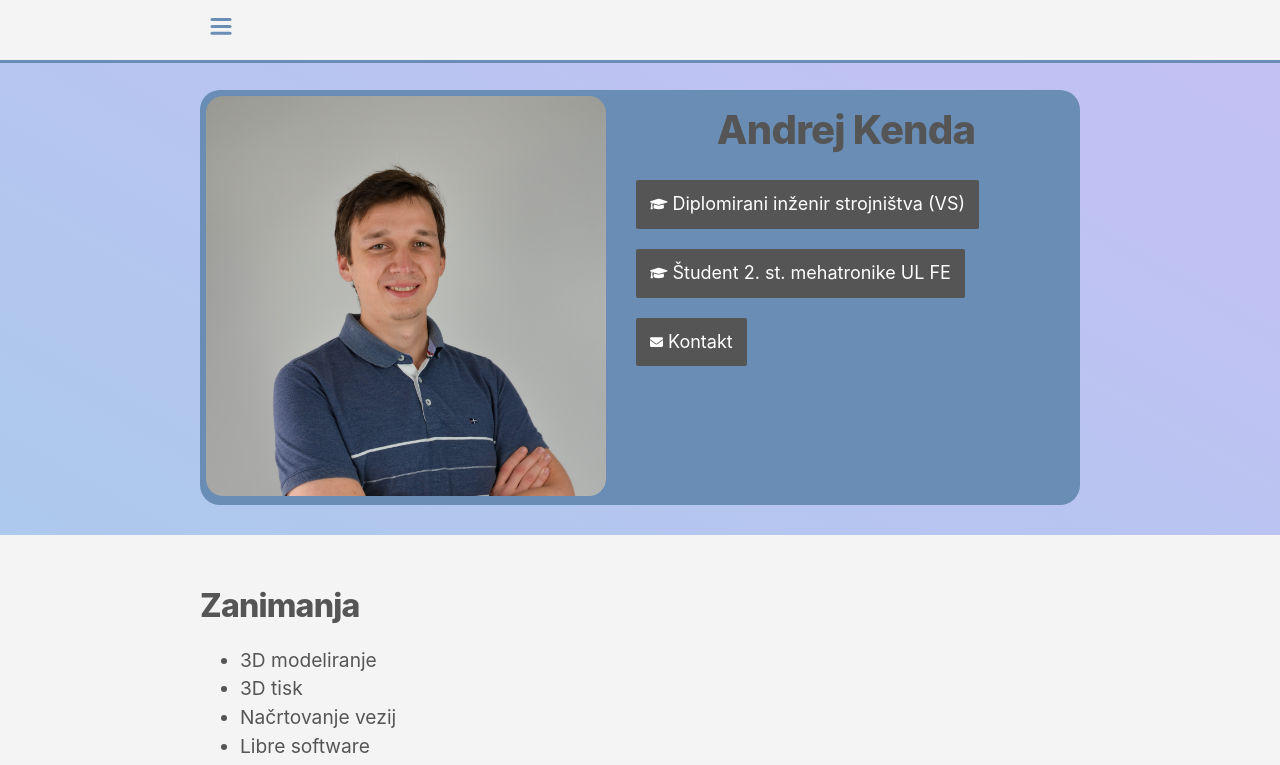
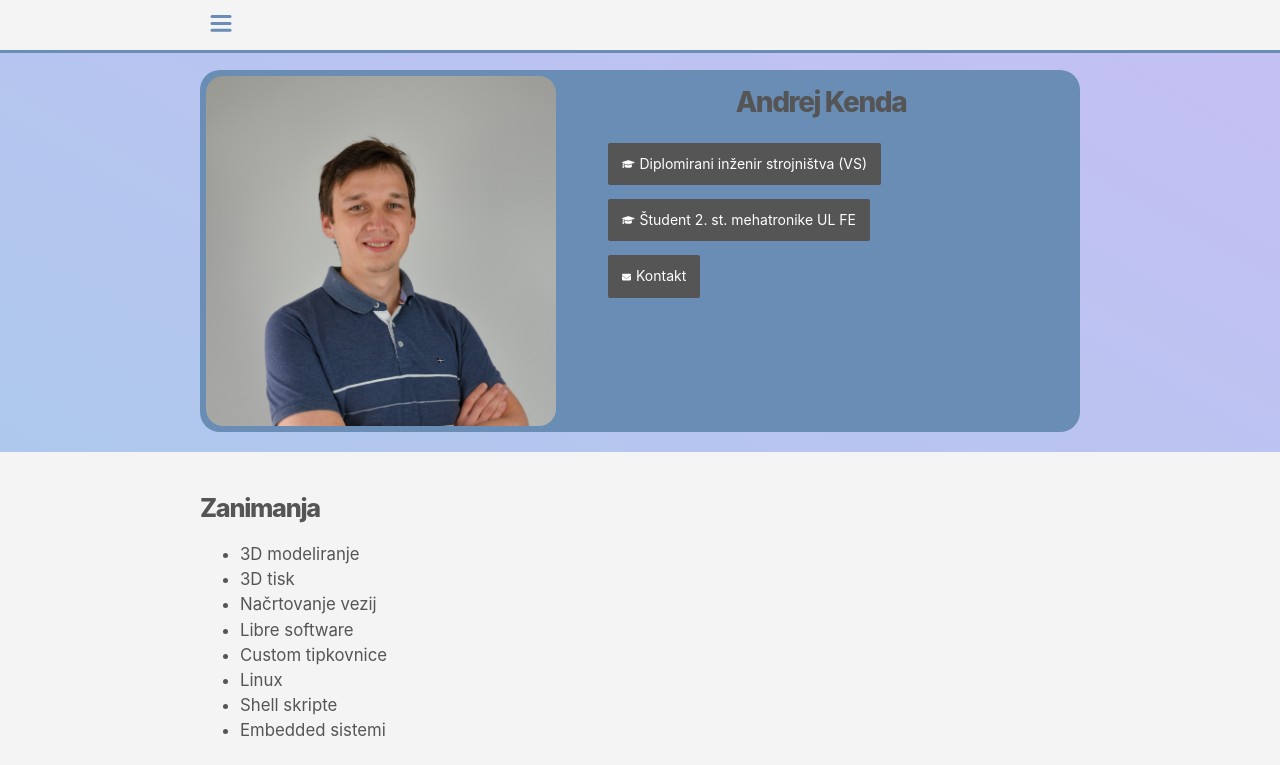
Before and after one commit to kndndrj/website, a Next.js app: page / in a window 1280 px wide. Shown: the top 765 px of the page. Built offline with nearby package versions, Linux system fonts and the light colour scheme.

Commit message:
adjusted scale on entire site

```diff
--- a/components/card.js
+++ b/components/card.js
@@ -21,8 +21,8 @@ export default function Card({ name }) {
         <Image
           className={styles.image}
           src="/images/profile.jpg"
-          height={400}
-          width={400}
+          height={350}
+          width={350}
           alt={name}
         />
       </div>
--- a/components/card.module.css
+++ b/components/card.module.css
@@ -13,7 +13,7 @@
 
 .card li {
   justify-content: center;
-  padding: 10px;
+  padding: 7px;
   margin-bottom: 5px;
   display: inline-flex;
   width: 100%;
--- a/components/navbar.module.css
+++ b/components/navbar.module.css
@@ -5,7 +5,7 @@
 
 .header {
   width: 100%;
-  height: 63px;
+  height: 53px;
   background-color: var(--color-background-light);
   position: fixed;
   z-index: 1;
@@ -27,8 +27,8 @@
   display: flex;
   padding: 14px 10px;
   margin: 0;
-  height: 60px;
-  width: 110%;
+  height: 50px;
+  width: 100%;
   float: left;
   color: var(--color-text-primary);
   background-color: var(--color-background-light);
@@ -45,7 +45,7 @@
 
 .burger {
   height: 100%;
-  height: 60px;
+  height: 50px;
   padding: 14px 20px;
   cursor: pointer;
   color: var(--color-text-secondary);
--- a/lib/transitions.js
+++ b/lib/transitions.js
@@ -29,7 +29,7 @@ export const cardAnimation = {
 
 export const navbarAnimation = {
   open: {
-    clipPath: `circle(200% at 30px 30px)`,
+    clipPath: `circle(200% at 25px 25px)`,
     transition: {
       type: "spring",
       stiffness: 50,
@@ -37,7 +37,7 @@ export const navbarAnimation = {
     }
   },
   closed: {
-    clipPath: "circle(30px at 30px 30px)",
+    clipPath: "circle(25px at 25px 25px)",
     transition: {
       type: "spring",
       stiffness: 400,
--- a/styles/global.css
+++ b/styles/global.css
@@ -21,11 +21,11 @@ body {
   font-family: -apple-system, BlinkMacSystemFont, Segoe UI, Roboto, Oxygen,
     Ubuntu, Cantarell, Fira Sans, Droid Sans, Helvetica Neue, sans-serif;
   line-height: 1.6;
-  font-size: 18px;
+  font-size: 14px;
 }
 
 main {
-  margin-top: 60px;
+  margin-top: 50px;
 }
 
 code {
@@ -38,7 +38,7 @@ pre {
   overflow:auto;
   padding: 20px;
   border: 0px solid;
-  border-radius: 10px;
+  border-radius: 7px;
   background-color: var(--color-text-secondary)
 }
 
--- a/styles/utils.module.css
+++ b/styles/utils.module.css
@@ -6,35 +6,35 @@
 
 .mainSection {
   margin: 10px;
-  padding-top: 20px;
-  padding-bottom: 20px;
+  padding-top: 10px;
+  padding-bottom: 10px;
 }
 
 .headingTitle {
-  font-size: 2.5rem;
+  font-size: 2em;
   line-height: 1.2;
   font-weight: 800;
-  letter-spacing: -0.05rem;
+  letter-spacing: -0.05em;
   margin: 1rem 0;
 }
 
 .headingSubtitle {
-  font-size: 2rem;
+  font-size: 1.5em;
   line-height: 1.3;
   font-weight: 800;
-  letter-spacing: -0.05rem;
+  letter-spacing: -0.05em;
   margin-top: 20px;
   margin-bottom: 0;
 }
 
 .headingParagraphTitle {
-  font-size: 1.5rem;
+  font-size: 1.2em;
   line-height: 1.4;
   margin: 1rem 0;
 }
 
 .headingDescription {
-  font-size: 1.2rem;
+  font-size: 1.2em;
   line-height: 1.5;
   margin-bottom: 0;
 }
@@ -59,7 +59,7 @@
   max-width: 100%;
   display: block;
   margin: auto;
-  border-radius: 10px;
+  border-radius: 7px;
 }
 
 
@@ -77,7 +77,7 @@
   .markdown img {
     float: left;
     clear: both;
-    max-width: 350px;
+    max-width: 300px;
     margin: 6px 20px 0px 6px;
   }
 }
```
Also changed, not shown: projects/printer.md (+12 -8 lines).
